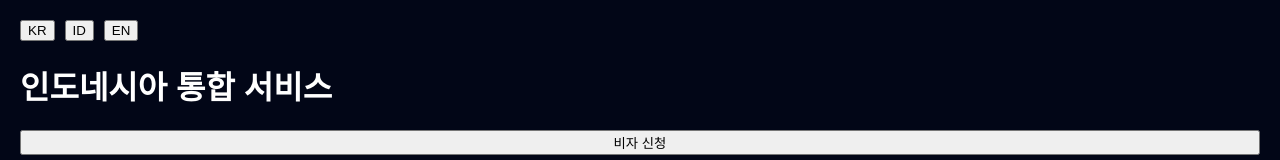
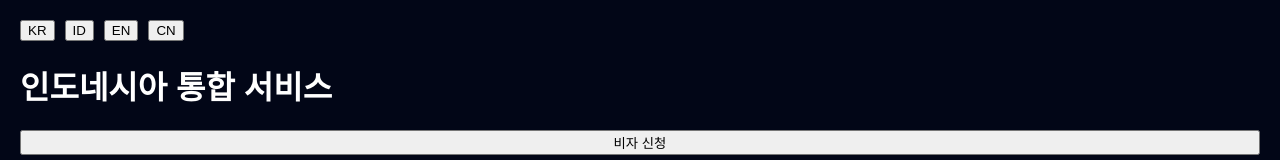
Before and after one commit to smile8822/indonesia-platform, a React (Vite) app: page / in a window 1280 px wide. Shown: the top 160 px of the page. Built offline with nearby package versions, Linux system fonts and the light colour scheme; the HTML template or start-up script is replaced by a standard one.

Commit message:
Add Chinese language support and update buttons

```diff
--- a/src/App.jsx
+++ b/src/App.jsx
@@ -30,6 +30,15 @@ export default function App() {
       rental: "Car Rental",
       stay: "Accommodation",
       contact: "Contact"
+    },
+    CN: {
+      title: "印尼一站式服务",
+      visa: "签证申请",
+      customs: "海关申报",
+      exchange: "货币兑换",
+      rental: "车辆租赁",
+      stay: "住宿预订",
+      contact: "联系客服"
     }
   };
 
@@ -48,12 +57,9 @@ export default function App() {
       {/* 언어 선택 */}
       <div style={{ marginBottom: "20px" }}>
         <button onClick={() => setLang("KR")}>KR</button>
-        <button onClick={() => setLang("ID")} style={{ marginLeft: "10px" }}>
-          ID
-        </button>
-        <button onClick={() => setLang("EN")} style={{ marginLeft: "10px" }}>
-          EN
-        </button>
+        <button onClick={() => setLang("ID")} style={{ marginLeft: "10px" }}>ID</button>
+        <button onClick={() => setLang("EN")} style={{ marginLeft: "10px" }}>EN</button>
+        <button onClick={() => setLang("CN")} style={{ marginLeft: "10px" }}>CN</button>
       </div>
 
       {/* 제목 */}
@@ -68,7 +74,7 @@ export default function App() {
         <button>{t.stay}</button>
       </div>
 
-      {/* 상담 연결 (WhatsApp 연결 완료) */}
+      {/* 상담 연결 */}
       <div style={{ marginTop: "30px" }}>
         <button
           onClick={() =>
```
